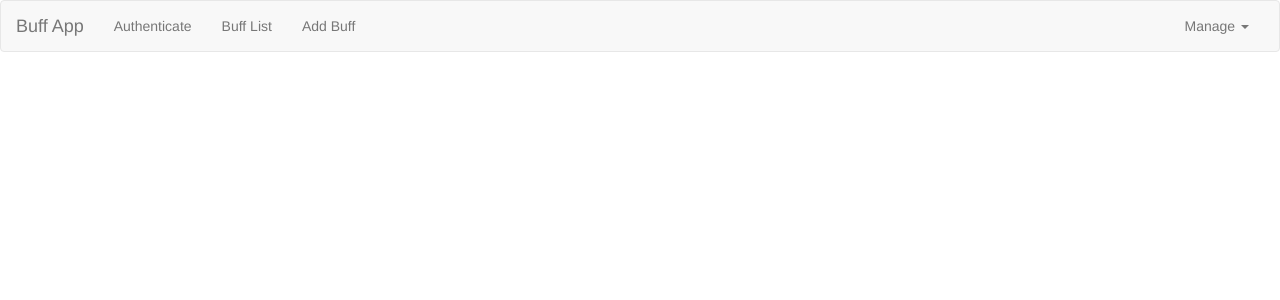
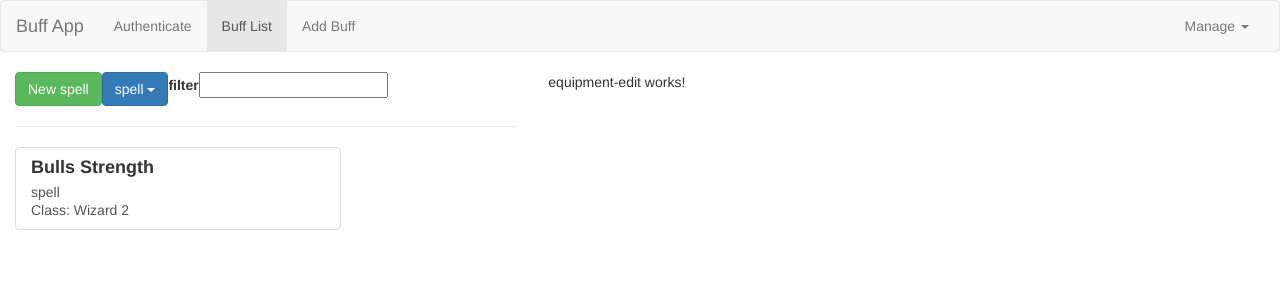
Before and after one commit to Niour/my-Dnd-post, an Angular app: page /buff-list/1/1/edit in a window 1280 px wide. Before the commit this address led to /. Shown: the top 300 px of the page. Built offline with nearby package versions, Linux system fonts and the light colour scheme.

Commit message:
More on equipment Component

```diff
--- a/src/app/app.module.ts
+++ b/src/app/app.module.ts
@@ -19,6 +19,7 @@ import { BrowserAnimationsModule } from '@angular/platform-browser/animations';
 import { BsDropdownModule } from 'ngx-bootstrap/dropdown';
 import { FilterPipe } from './pipes/filter.pipe';
 import { HttpClientModule} from '@angular/common/http';
+import { EquipmentEditComponent } from './buffs/equipment-edit/equipment-edit.component';
 
 @NgModule({
   declarations: [
@@ -33,6 +34,7 @@ import { HttpClientModule} from '@angular/common/http';
     BuffStartComponent,
     SpellEditComponent,
     FilterPipe,
+    EquipmentEditComponent,
   ],
   imports: [
     FormsModule,
--- a/src/app/buffs/buff-list/buff-item-ii/buff-item-ii.component.html
+++ b/src/app/buffs/buff-list/buff-item-ii/buff-item-ii.component.html
@@ -1,6 +1,6 @@
 <a
         class="list-group-item clearfix"
-        [routerLink]="[index]"
+        [routerLink]="[buff.type, index]"
         routerLinkActive="active">
         <div
         style="cursor: pointer;">
--- /dev/null
+++ b/src/app/buffs/equipment-edit/equipment-edit.component.html
@@ -0,0 +1 @@
+<p>equipment-edit works!</p>
--- /dev/null
+++ b/src/app/buffs/equipment-edit/equipment-edit.component.ts
@@ -0,0 +1,15 @@
+import { Component, OnInit } from '@angular/core';
+
+@Component({
+  selector: 'app-equipment-edit',
+  templateUrl: './equipment-edit.component.html',
+  styleUrls: ['./equipment-edit.component.css']
+})
+export class EquipmentEditComponent implements OnInit {
+
+  constructor() { }
+
+  ngOnInit() {
+  }
+
+}
```
Also changed, not shown: src/app/app-routing.module.ts (+7 -2 lines), src/app/buffs/equipment-edit/equipment-edit.component.css (added).
